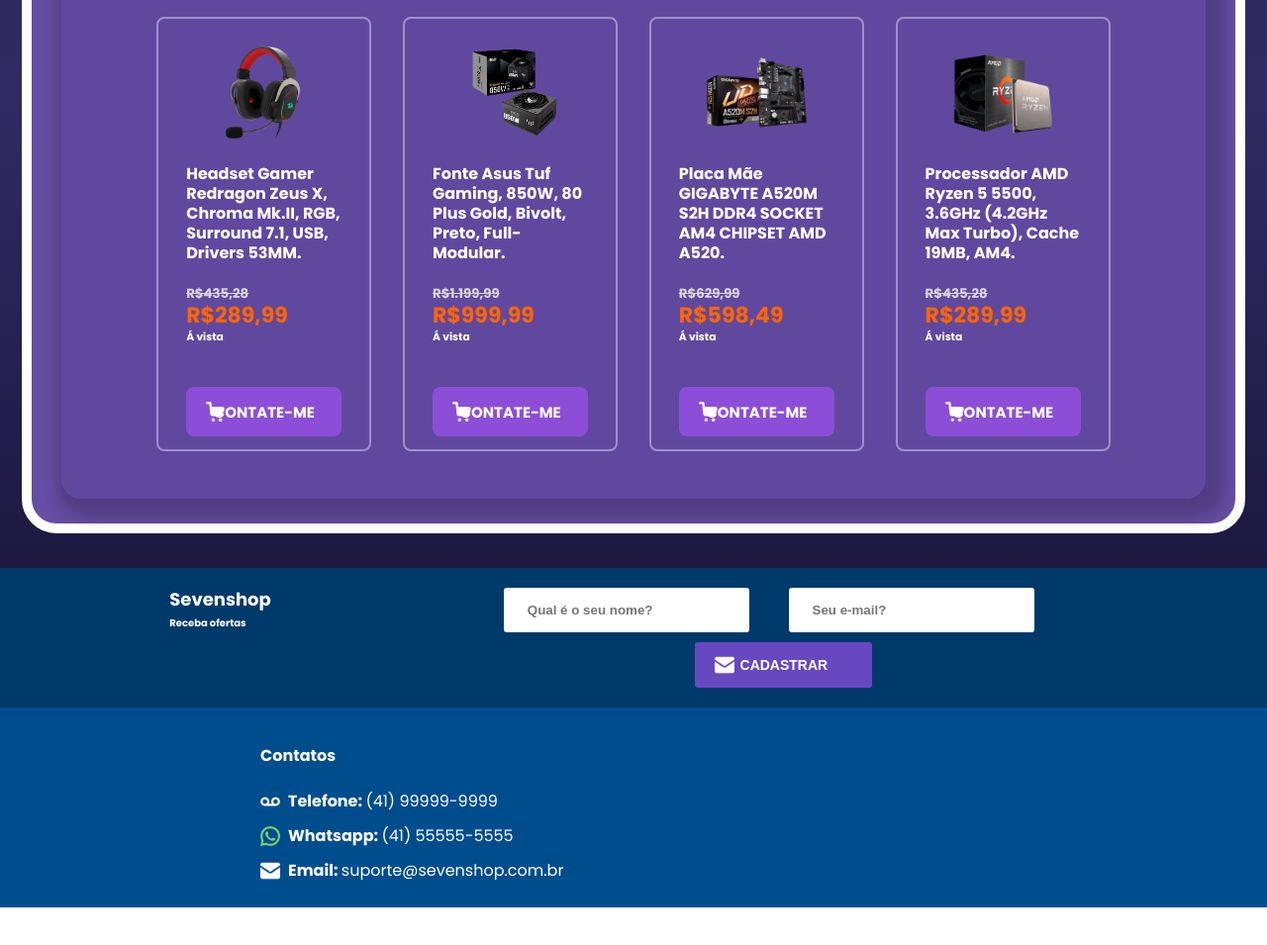
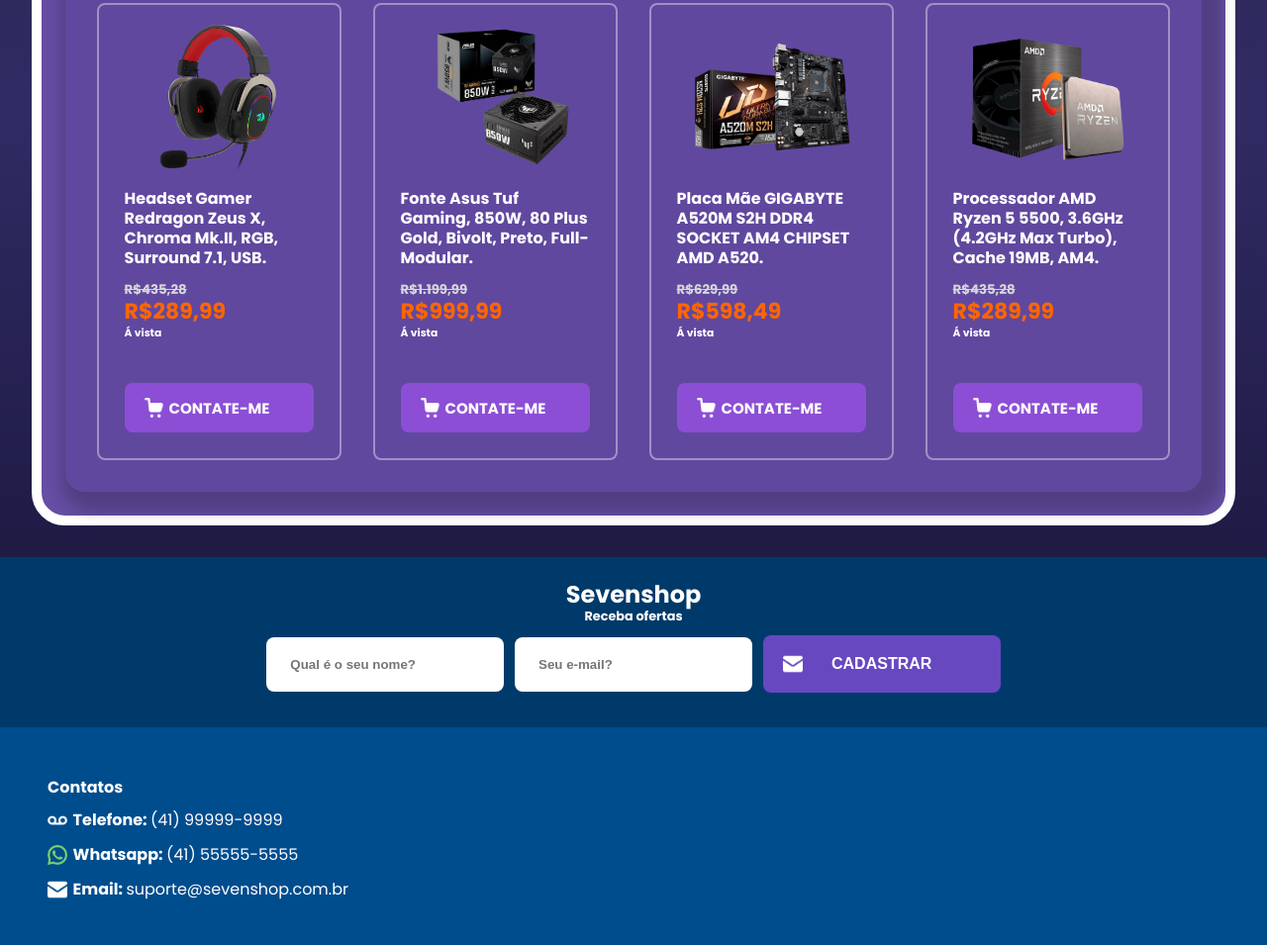
Before and after one commit to zRyanSantos/e-Commerce-Website, a plain HTML site: page Projects/SevenShop/index.html in a window 1280 px wide. Shown: the part 725-1680 px from the top of the page at 99% size. Before the commit the page ends 1642 px from the top, so only its background shows below. Drawn offline with Linux system fonts and the light colour scheme.

Commit message:
Projeto SevenShop v1.2

```diff
--- a/Projects/SevenShop/index.html
+++ b/Projects/SevenShop/index.html
@@ -69,14 +69,17 @@
                             <img class="img-offer" src="./images/ZeusX.png">
                             <div class="description">
                                 <h4>
-                                    Headset Gamer Redragon Zeus X, Chroma Mk.II, RGB, Surround 7.1,
-                                    USB, Drivers 53MM.
+                                    Headset Gamer Redragon Zeus X, Chroma Mk.II, RGB, Surround 7.1, USB.
                                 </h4>
                                 <h5 class="old-price">R$435,28</h5>
                                 <h3 class="new-price">R$289,99</h3>
                                 <h6 class="pay">Á vista</h6>
                                 <div class="buy-button">
-                                    <a href="#contacts"><button class="buy">CONTATE-ME</button></a>
+                                    <div class="icon-buy">
+                                    <a href="#contacts">
+                                    <button class="buy">CONTATE-ME</button>
+                                    </a>
+                                    </div>
                                 </div>
                             </div>
                         </li>
@@ -91,9 +94,12 @@
                                 <h6 class="pay">Á vista</h6>
 
                                 <div class="buy-button">
-                                    <a href="#contacts"><button class="buy">CONTATE-ME</button></a>
+                                    <div class="icon-buy">
+                                    <a href="#contacts">
+                                    <button class="buy">CONTATE-ME</button>
+                                    </a>
+                                    </div>
                                 </div>
-                            </div>
                         </li>
                         <li>
                             <img class="img-offer" src="./images/A520M.png">
@@ -106,9 +112,12 @@
                                 <h6 class="pay">Á vista</h6>
 
                                 <div class="buy-button">
-                                    <a href="#contacts"><button class="buy">CONTATE-ME</button></a>
+                                    <div class="icon-buy">
+                                    <a href="#contacts">
+                                    <button class="buy">CONTATE-ME</button>
+                                    </a>
+                                    </div>
                                 </div>
-                            </div>
                         </li>
                         <li>
                         <img class="img-offer" src="./images/R55500.png">
@@ -121,7 +130,11 @@
                             <h6 class="pay">Á vista</h6>
 
                             <div class="buy-button">
-                                <a href="#contacts"><button class="buy">CONTATE-ME</button></a>
+                                <div class="icon-buy">
+                                <a href="#contacts">
+                                <button class="buy">CONTATE-ME</button>
+                                </a>
+                                </div>
                             </div>
                         </div>
                         </li>
@@ -137,20 +150,20 @@
             <div class="email-collect">
                 <div class="content-email-collect">
                     <div class="desc">
-                        <h6 class="subtitle">Sevenshop</h6><br>
+                        <h6 class="subtitle">Sevenshop</h6>
                         <h6 class="offers">Receba ofertas</h6>
                     </div>
 
                     <form method="post" action="">
                         <input class="name" name="name" type="text" placeholder="Qual é o seu nome?">
                         <input class="email" name="email" type="email" placeholder="Seu e-mail?">
-                        <input class="submit" type="submit" value="CADASTRAR">
+                        <input class="submit" name="submit" type="submit" value="CADASTRAR">
                     </form>
                 </div>
             </div>
             <div id="contacts">
                 <ul class="contacts-list">
-                    <h4 class="contact-title">Contatos</h4>
+                    <h6 class="contact-title">Contatos</h6>
                     <li class="contact">
                         <div class="icon1">
                         Telefone: <a class="link1" href="tel:+5541999999999">(41) 99999-9999</a>
--- a/Projects/SevenShop/style/global-style.css
+++ b/Projects/SevenShop/style/global-style.css
@@ -1,3 +1,8 @@
+* {
+    margin: 0;
+    padding: 0;
+}
+
 body {
     margin: 0px;
     padding: 0px;
@@ -5,25 +10,27 @@ body {
     background: linear-gradient(0deg, rgba(15,12,41,1) 0%, rgba(48,43,99,1) 50%, rgba(36,36,62,1) 100%);
 }
 
+.container {
+    margin: 2rem;
+    border: 0.625rem solid white;
+    border-radius: 2.1rem;
+    background: rgba(101,78,163,1);
+}
+
 .header {
-    position: relative;
-    padding: 0;
-    max-width: 100%;
-    height: 70px;
-    border-top-left-radius: 20px;
-    border-top-right-radius: 20px;
-    border-bottom-left-radius: none;
-    border-bottom-right-radius: none;
-    line-height: 5px;
+    height: 4.375rem;
+    border-top-left-radius: 1.25rem;
+    border-top-right-radius: 1.25rem;
+    display: flex;
+    align-items: center;
+    justify-content: center;
 }
 
 .title {
     font-family: 'Dancing Script', Arial, Helvetica, sans-serif;
-    font-size: 40px;
-    bottom: 50%;
+    font-size: 2.5rem;
     font-weight: bold;
-    margin-left: 5%;
-    float: left;
+
 }
 
 .title a, .menu-buttons a {
@@ -61,30 +68,14 @@ body {
     flex-direction: column;
 }
 
-.container {
-    width: 95vw;
-    margin: auto;
-    margin-top: 1.8rem;
-    margin-bottom: 1.8rem;
-    border: 10px solid white;
-    border-top-right-radius: 35px;
-    border-top-left-radius: 35px;
-    border-bottom-right-radius: 35px;
-    border-bottom-left-radius: 35px;
-    background: rgba(101,78,163,1);
-}
-
 .page {
-    position: relative;
-    margin: auto;
-    max-width: 95%;
-    margin-top: 25px;
-    margin-bottom: 25px;
+    overflow: hidden;
+    margin: 1.5rem;
     border-radius: 20px;
     box-shadow: 8px 8px 15px 12px rgba(5, 5, 5, 0.205);
 }
 
-.text  {
+.text {
     height: 100%;
     width: 100%;
     padding-left: 10px;
@@ -135,56 +126,42 @@ footer {
 .email-collect {
     background-color:#003a6a;
     margin: auto;
-    margin-top: 35px;
-    padding: 15px;
-    margin-bottom: 0;
+    padding: 2rem;
 }
 
 .content-email-collect {
-    max-width: 90%;
+    max-width: 100vw;
     margin: auto;
     text-align: center;
-    max-width: 100%;
-    margin-left: 12.5%;
-    margin-right: 8%;
 }
 
 .desc {
-    max-width: 95%;
-    float: left;
+    margin: auto;
 }
 
 .subtitle {
     text-align: center;
-    font-size: 18px;
-    margin-top: 0;
-    margin-right: 140px;
-    margin-bottom: 0;
+    font-size: 1.5rem;
     line-height: 50%;
     color: white;
-    float: left;
-    padding-top: 12px;
+    margin: 0 0 0.8rem 0;
 }
 
 .offers {
     text-align: center;
-    margin-top: 0px;
-    font-size: 10px;
-    margin-right: 70px;
+    font-size: .8rem;
     line-height: 50%;
     color: white;
-    float: left;
-    padding-top: 13px;
-}
+    margin: 0 0 0.8rem 0;}
 
 .name, .email, .submit {
-    width: 25%;
-    padding: 15px 24px;
+    width: 15rem;
+    padding: 1.25rem 1.5rem;
     border: none;
     margin: 5px;
-    margin-right: 30px;
-    border-radius: 3px;
     box-sizing: border-box;
+    border-radius: .5rem;
+    margin: .2rem;
 }
 
 .name, .email:focus-visible {
@@ -193,35 +170,34 @@ footer {
 
 input[type=submit] {
     color: white;
-    font-size: 14px;
-    max-width: 18%;
+    font-size: 1rem;
+    width: 15rem;
     background-color: rgba(168, 83, 248, 0.61);
     font-weight: bold;
-    margin-right: 0;
     background-image: url(../images/mail-send-envelope.png);
     background-size: 20px;
     background-repeat: no-repeat;
     background-position: calc(0% + 20px) center;
 }
 
-input[type=submit] :hover {
+input[type=submit]:hover {
     background-color: #e65c01;
     cursor: pointer;
 }
 
 #contacts {
     margin: auto;
-    padding: 15px;
+    padding: 2rem;
 }
 
 .contacts-list {
-    margin: auto;
-    margin-left: 13rem;
+    margin: 1rem;
 }
 
 .contact-title {
     color: white;
     font-size: 16px;
+    margin-bottom: .5rem;
 }
 
 .contacts-list {
@@ -243,7 +219,7 @@ input[type=submit] :hover {
 
 .icon1, .icon2, .icon3 {
     margin-left: 0;
-    padding-left: 28px;
+    padding-left: 1.6rem;
 }
 
 .icon1 {
--- a/Projects/SevenShop/style/media-queries.css
+++ b/Projects/SevenShop/style/media-queries.css
@@ -1 +1,40 @@
-/* WORK IN PROCESS */
+@media screen and (min-width: 380px) {
+    .search {
+        display: none;
+    }
+    .menu-buttons {
+        display: none;
+    }
+}
+
+@media screen and (min-width: 576px) {
+        .products {
+            display: grid;
+            grid-template-columns: 1fr 1fr;
+            padding: 1rem;
+        }
+        .products li {
+            margin: 1rem;
+        }
+        .search {
+            display: none;
+        }
+        .menu-buttons {
+            display: none;
+        }
+    }
+
+@media screen and (min-width: 992px) {
+    .products {
+        display: grid;
+        grid-template-columns: 1fr 1fr 1fr 1fr;
+        padding: 1rem;
+    }
+    .products li {
+        margin: 1rem;
+    }
+}
+
+@media screen and (min-width: 992px) {
+
+}
--- a/Projects/SevenShop/style/products.css
+++ b/Projects/SevenShop/style/products.css
@@ -1,23 +1,17 @@
-.product {
-    width: 290px;
-    height: 440px;
-    margin: 25px;
-    display: inline-block;
+.description {
+    line-height: 1.25rem;
+    padding: .8rem;
+    text-align: left;
+    color: white;
 }
 
-.description {
-    line-height: 20px;
-    padding-left: 15px;
-    padding-right: 15px;
-    text-align: left;
-    color: white;
+.description h4{
+    margin-bottom: .8rem;
 }
 
 .old-price {
     color: rgb(214, 214, 214);
     text-decoration: line-through;
-    padding: 0;
-    margin: 0;
 }
 
 .new-price {
@@ -35,51 +29,52 @@
     margin-bottom: 40px;
 }
 
+.buy-button {
+    background-color: rgba(168, 83, 248, 0.61);
+    border-radius: .5rem;
+    text-align: center;
+}
+
 .buy {
     font-family: Poppins, sans-serif;
-    font-size: 15px;
-    width: 100%;
-    height: 50px;
-    margin: auto;
+    font-size: .938rem;
+    height: 3.125rem;
     font-weight: bold;
-    background-color: rgba(168, 83, 248, 0.61);
     border: none;
-    border-radius: 8px;
-    text-align: center;
-    line-height: 50px;
+    background-color: transparent;
+    color: white;
+}
+
+.buy-button:hover, .buy:hover {
+    border-radius: .5rem;
+    background-color: #ff6500;
     cursor: pointer;
-    color: white;
+}
+
+.icon-buy {
     background-image: url(../images/shopping-cart-1.png);
-    background-size: 20px;
+    background-size: 1.25rem;
     background-repeat: no-repeat;
     background-position: calc(0% + 20px) center;
 }
 
-.buy:hover {
-    background-color: #ff6500;
-}
-
 .img-offer{
     margin: auto;
-    padding-top: 10px;
-    max-width: 55%;
+    max-width: 10rem;
 }
 
 .products {
     display: grid;
-    grid-template-columns: 1fr 1fr 1fr 1fr;
+    grid-template-columns: 1fr;
     list-style: none;
-    overflow: hidden;
-    margin: 0;
-    padding: 2rem 5rem;
     background-color: rgba(74, 51, 139, 0.2);
 }
 
 .products li {
     display: flex;
     flex-direction: column;
+    padding: .8rem;
     margin: 1rem;
-    padding: .8rem;
     border-radius: 8px;
     border: 2px solid rgba(255, 255, 255, 0.4);
 }
```
Also changed, not shown: Projects/SevenShop/images/Monitor LG.png (added).
